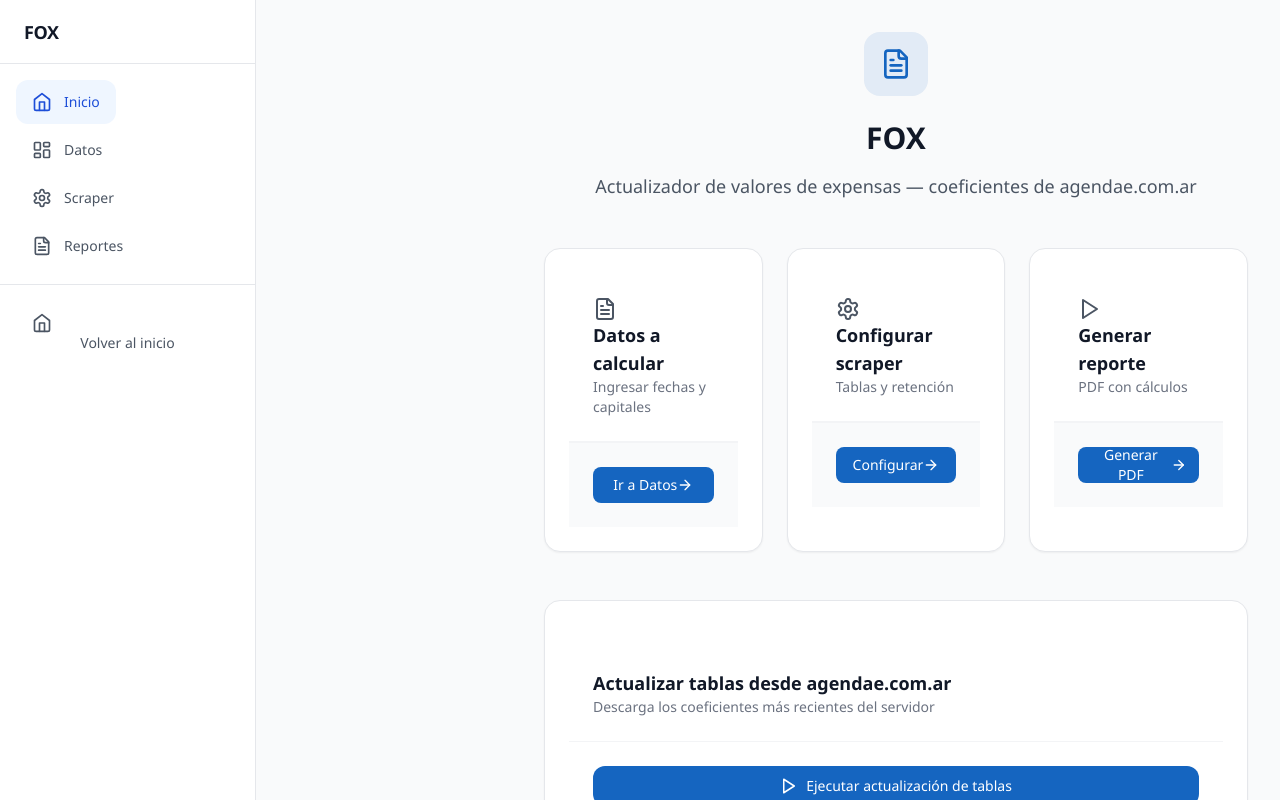
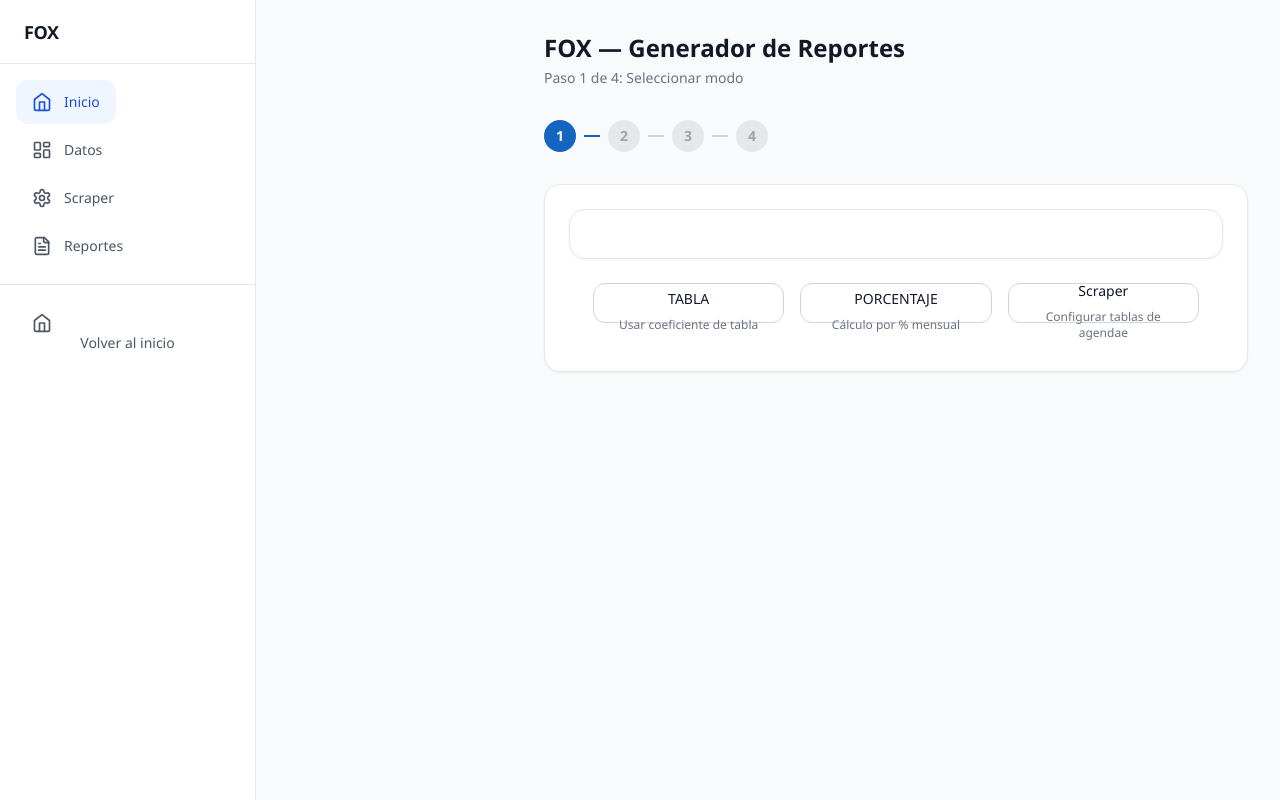
Before and after one commit to Ficusnt/FoxWeb, a React (Vite) app: page / in a window 1280 px wide. Built offline with nearby package versions, Linux system fonts and the light colour scheme.

Commit message:
Adding steps 8

```diff
--- a/src/App.tsx
+++ b/src/App.tsx
@@ -9,10 +9,10 @@ export default function App() {
   return (
     <BrowserRouter>
       <Routes>
-        <Route path="/" element={<Home />} />
+        <Route path="/" element={<Wizard />} />
         <Route path="/editor" element={<DataEditor />} />
         <Route path="/scraper" element={<ScraperConfig />} />
-        <Route path="/wizard" element={<Wizard />} />
+        <Route path="/home" element={<Home />} />
         <Route path="/pdf" element={<PdfResult />} />
       </Routes>
     </BrowserRouter>
--- a/src/pages/ScraperConfig.tsx
+++ b/src/pages/ScraperConfig.tsx
@@ -1,5 +1,6 @@
 import { useState, useEffect } from "react"
 import { useNavigate } from "react-router-dom"
+import { ArrowLeft } from "lucide-react"
 import Layout from "../components/Layout"
 import Button from "../components/Button"
 import Card from "../components/Card"
```
